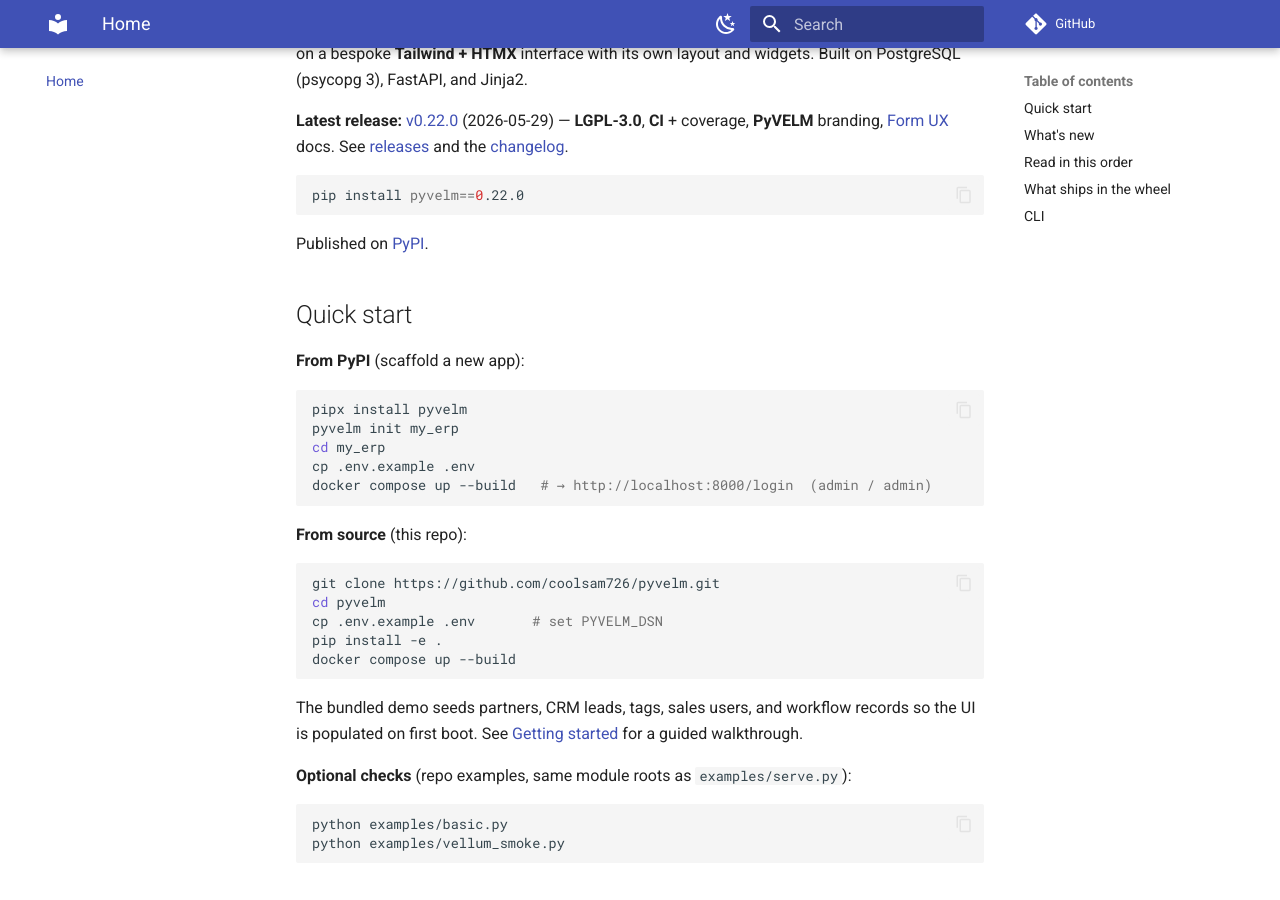
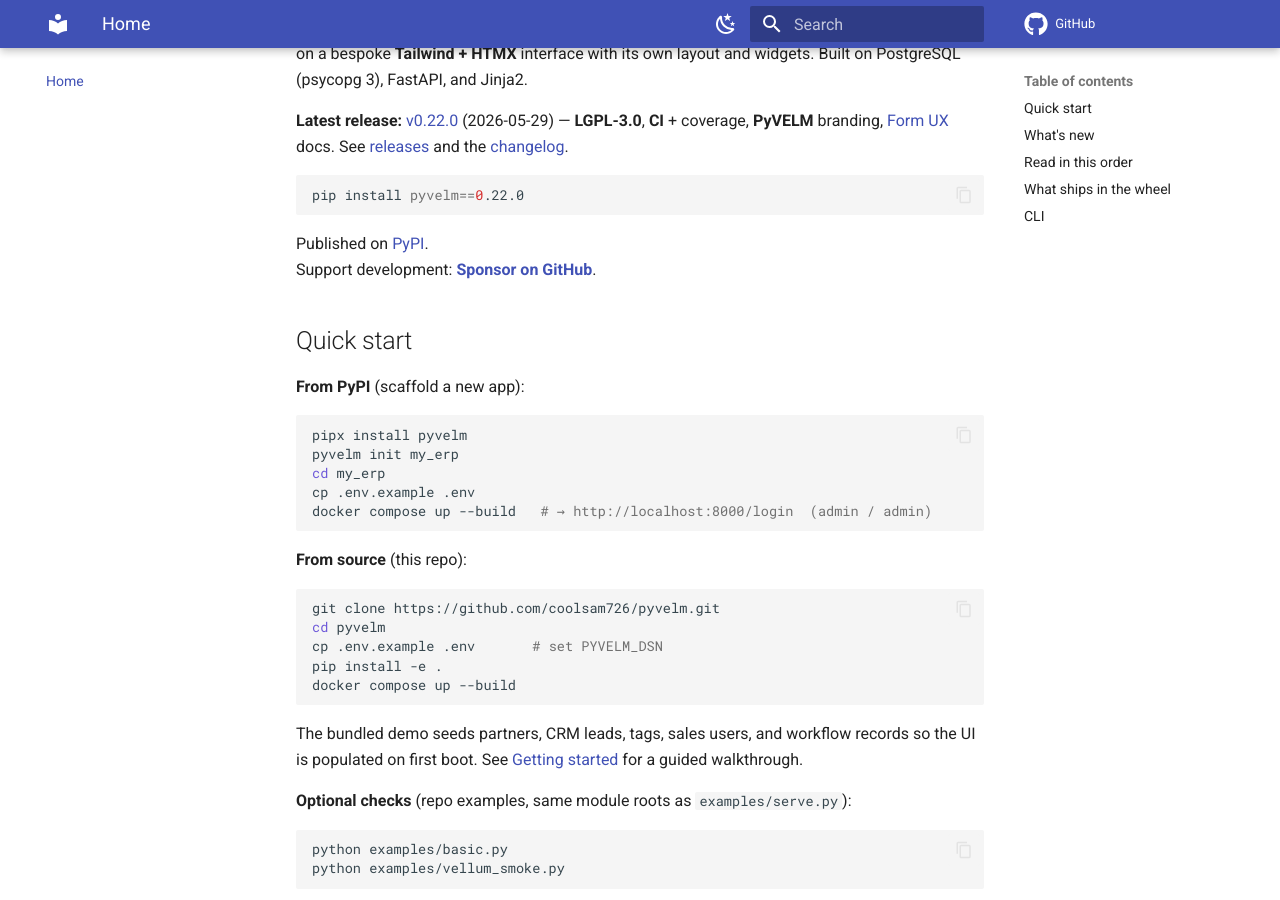
Before and after one commit to coolsam726/pyvelm, an MkDocs documentation site: the page built from docs/index.md, in a window 1280 px wide and 900 px high, scrolled down 305 px. Built offline with MkDocs 1.6.1 and Material for MkDocs 9.7.7, drawn with Linux system fonts in a browser that asks for light colours; comment, search, counter and statistics services are not loaded.

Commit message:
Add GitHub Sponsors links for coolsam726.
Enable the repo Sponsor button via FUNDING.yml, badge and README section,
PyPI project URL, and docs site footer link.

````diff
--- a/docs/index.md
+++ b/docs/index.md
@@ -18,6 +18,7 @@ pip install pyvelm==0.22.0
 ```
 
 Published on [PyPI](https://pypi.org/project/pyvelm/).
+Support development: [**Sponsor on GitHub**](https://github.com/sponsors/coolsam726).
 
 ## Quick start
 
--- a/mkdocs.yml
+++ b/mkdocs.yml
@@ -38,6 +38,14 @@ theme:
       toggle:
         icon: material/weather-sunny
         name: Switch to light mode
+  icon:
+    repo: fontawesome/brands/github
+
+extra:
+  social:
+    - icon: fontawesome/solid/heart
+      link: https://github.com/sponsors/coolsam726
+      name: Sponsor on GitHub
 
 plugins:
   - search
--- a/pyproject.toml
+++ b/pyproject.toml
@@ -74,6 +74,7 @@ Documentation = "https://coolsam726.github.io/pyvelm/"
 Repository = "https://github.com/coolsam726/pyvelm"
 Changelog = "https://github.com/coolsam726/pyvelm/blob/main/CHANGELOG.md"
 Issues = "https://github.com/coolsam726/pyvelm/issues"
+Sponsor = "https://github.com/sponsors/coolsam726"
 
 [project.scripts]
 pyvelm = "pyvelm.cli:main"
````
Also changed, not shown: README.md (+6 -0 lines), 1 other file.
